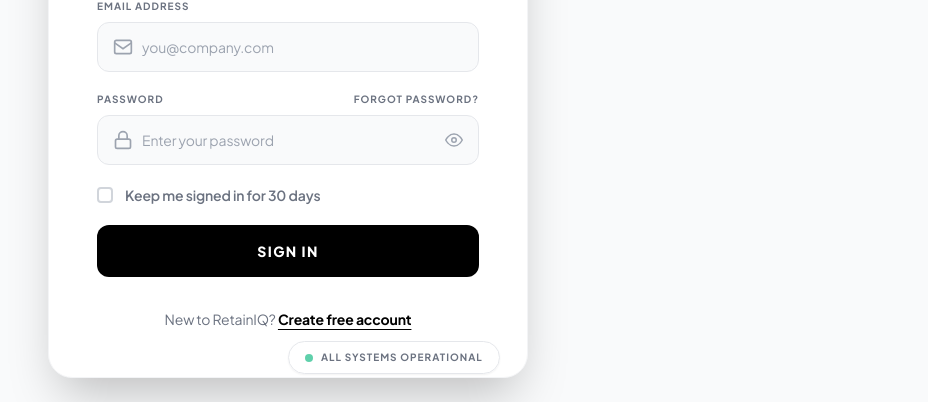
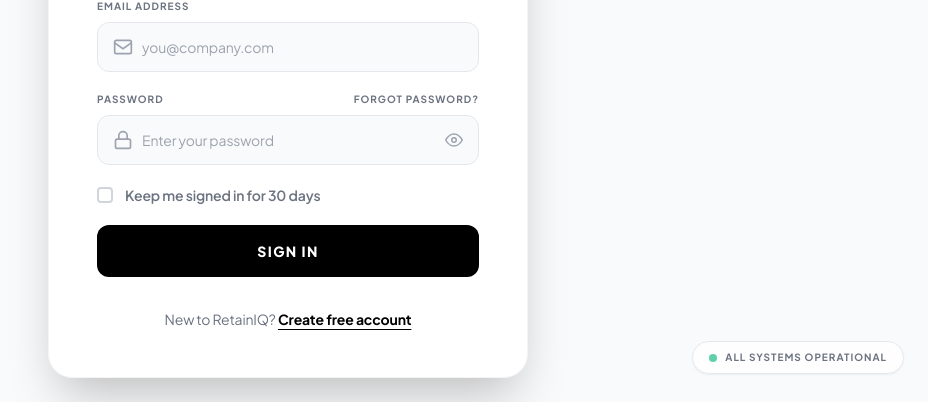
Before and after one commit to anubhavmohandas/Customer-retention-Churn-Prediction-using-Analytics-with-Cloud, a Django app: template apps/customer/templates/login.html in a window 1280 px wide. Shown: the part 402-804 px from the top of the page, without its empty margins (352-1280 px from the left). Run offline with Django 3.2, Linux system fonts and the light colour scheme; the template is opened without the code that fills it, so the values that code supplies are empty; some libraries are stand-ins or nearby versions.

Commit message:
Positioning error

```diff
--- a/apps/customer/templates/login.html
+++ b/apps/customer/templates/login.html
@@ -179,7 +179,7 @@
         </div>
     </div>
 
-    <div class="fixed bottom-6 left-1/2 -translate-x-1/2 flex items-center gap-2 bg-white/80 dark:bg-black/80 backdrop-blur-md px-4 py-2 rounded-full border border-gray-200 dark:border-zinc-800 shadow-sm animate-fade-up delay-200">
+    <div class="fixed bottom-6 right-6 flex items-center gap-2 bg-white/80 dark:bg-black/80 backdrop-blur-md px-4 py-2 rounded-full border border-gray-200 dark:border-zinc-800 shadow-sm animate-fade-up delay-200">
         <div class="w-2 h-2 bg-emerald-500 rounded-full animate-pulse"></div>
         <span class="text-[10px] font-bold text-gray-500 dark:text-zinc-400 uppercase tracking-widest">All systems operational</span>
     </div>
```
